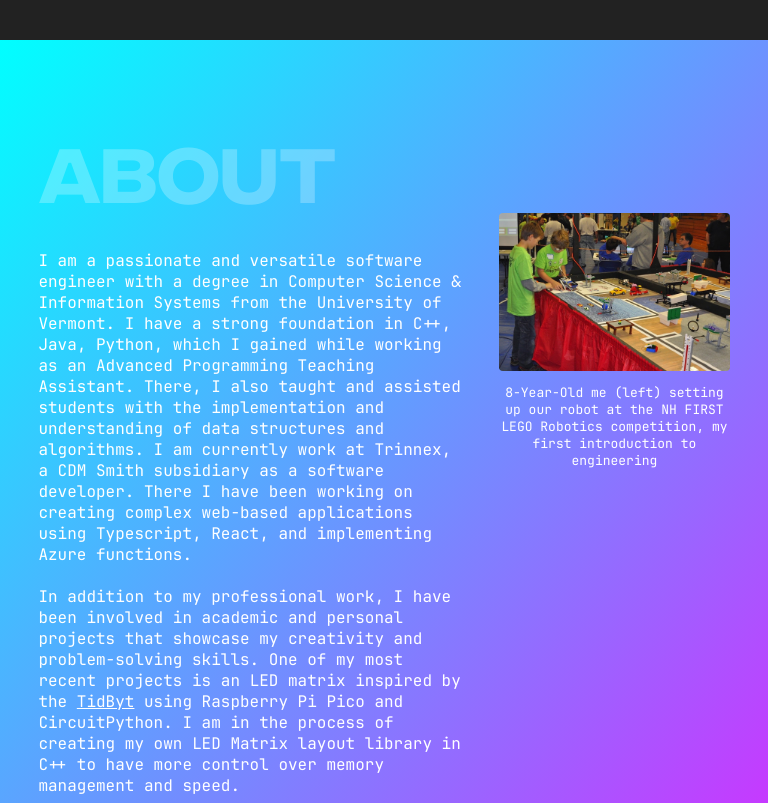
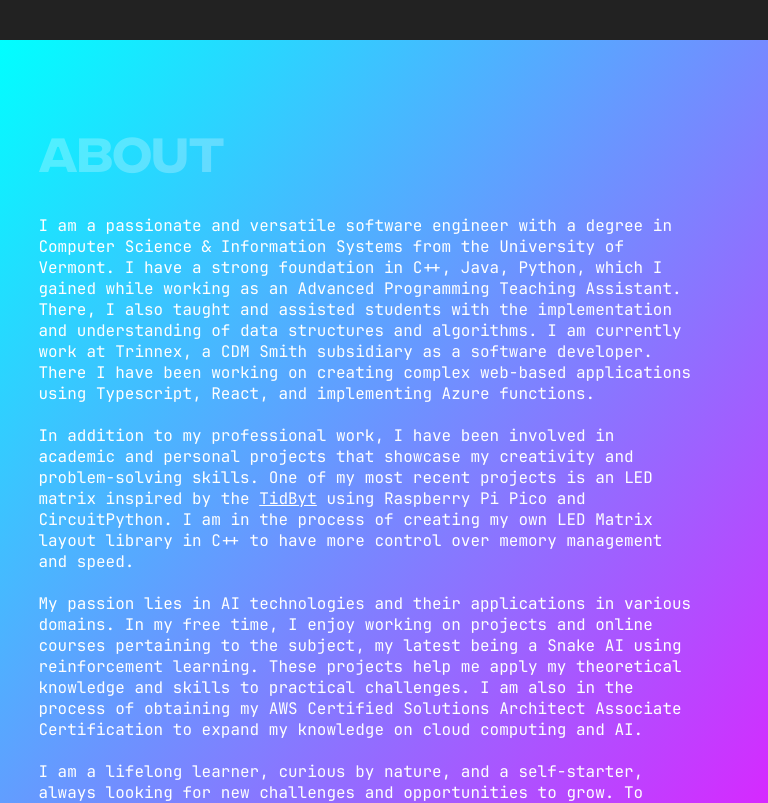
Before and after one commit to npd29/Portfolio-Website, a React (Create React App) app: page / in a window 768 px wide. Shown: the part 720-1523 px from the top of the page. Built offline with nearby package versions, Linux system fonts and the light colour scheme.

Commit message:
[style] - Fix mobile styling

```diff
--- a/src/App.css
+++ b/src/App.css
@@ -59,6 +59,11 @@
     opacity: 25%;
     margin-top: 0;
     font-weight: 500;
+}
+@media (min-width: 768px) {
+    h2 {
+        font-size: 3em;
+    }
 }
 .overlay {
     rotate: 60deg;
--- a/src/components/about/about.css
+++ b/src/components/about/about.css
@@ -1,5 +1,6 @@
 .about {
     display: flex;
+    flex-wrap: wrap;
 }
 .about p {
     margin-right: 2em;
--- a/src/components/projects/projects.css
+++ b/src/components/projects/projects.css
@@ -145,6 +145,7 @@
         display: grid;
         grid-template-columns: 1fr;
         grid-gap: 1em;
+        max-width: none;
     }
 
     .project {
```
